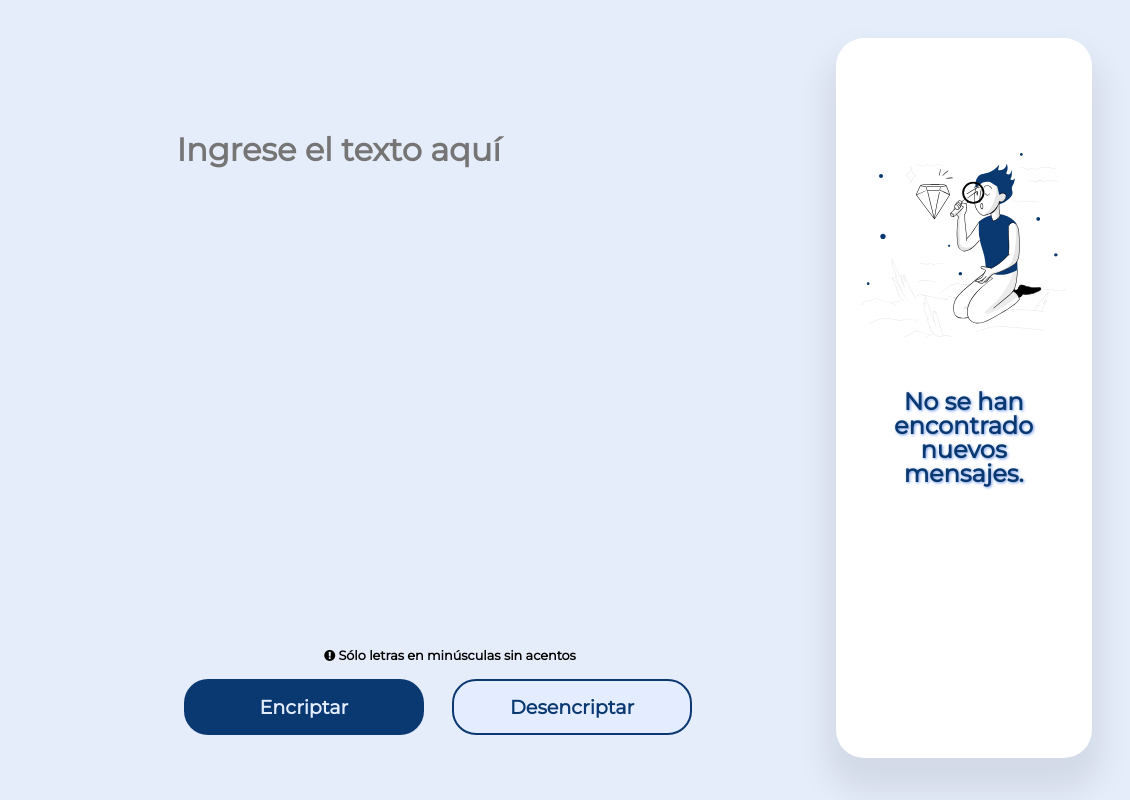
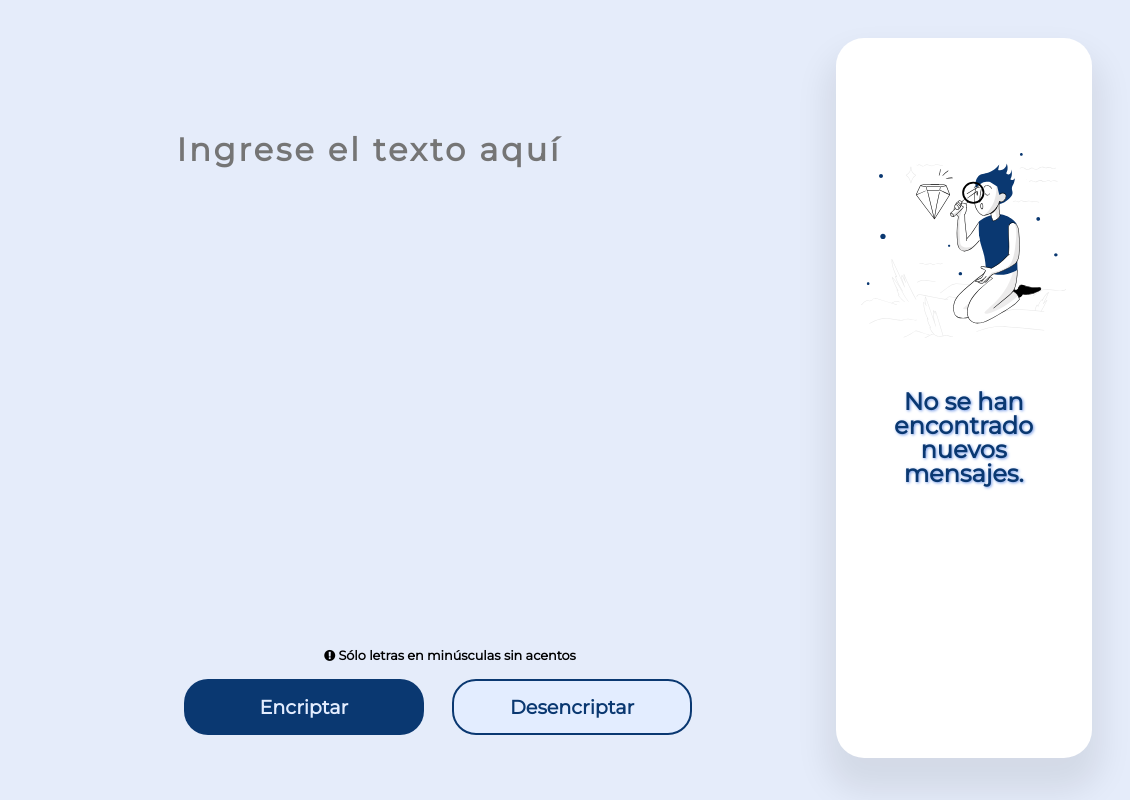
Before and after one commit to Brizhel/encriptador-challengeAlura, a plain HTML site: page index.html in a window 1280 px wide. Shown: the full height of the page, 150-1280 px from the left. Drawn offline with Linux system fonts and the light colour scheme.

Commit message:
Update style.css

```diff
--- a/style.css
+++ b/style.css
@@ -28,6 +28,20 @@ body{
     font-size: 2em;
     font-family: 'Montserrat', sans-serif;
     font-weight: bold;
+    letter-spacing: 0.09em;
+    text-align: justify;
+    /*overflow:hidden;*/
+}
+::-webkit-scrollbar{
+    background: rgba(218, 229, 249,0.7);
+    width: 5px;
+ }
+ ::-webkit-scrollbar-thumb{
+    background: rgba(38, 57, 94, 0.7);
+    width: 2.5px;
+}
+::-webkit-scrollbar-thumb:hover{
+    background-color: rgba(8, 16, 31, 0.7);
 }
 #inputT:hover{
     cursor: default;
```
